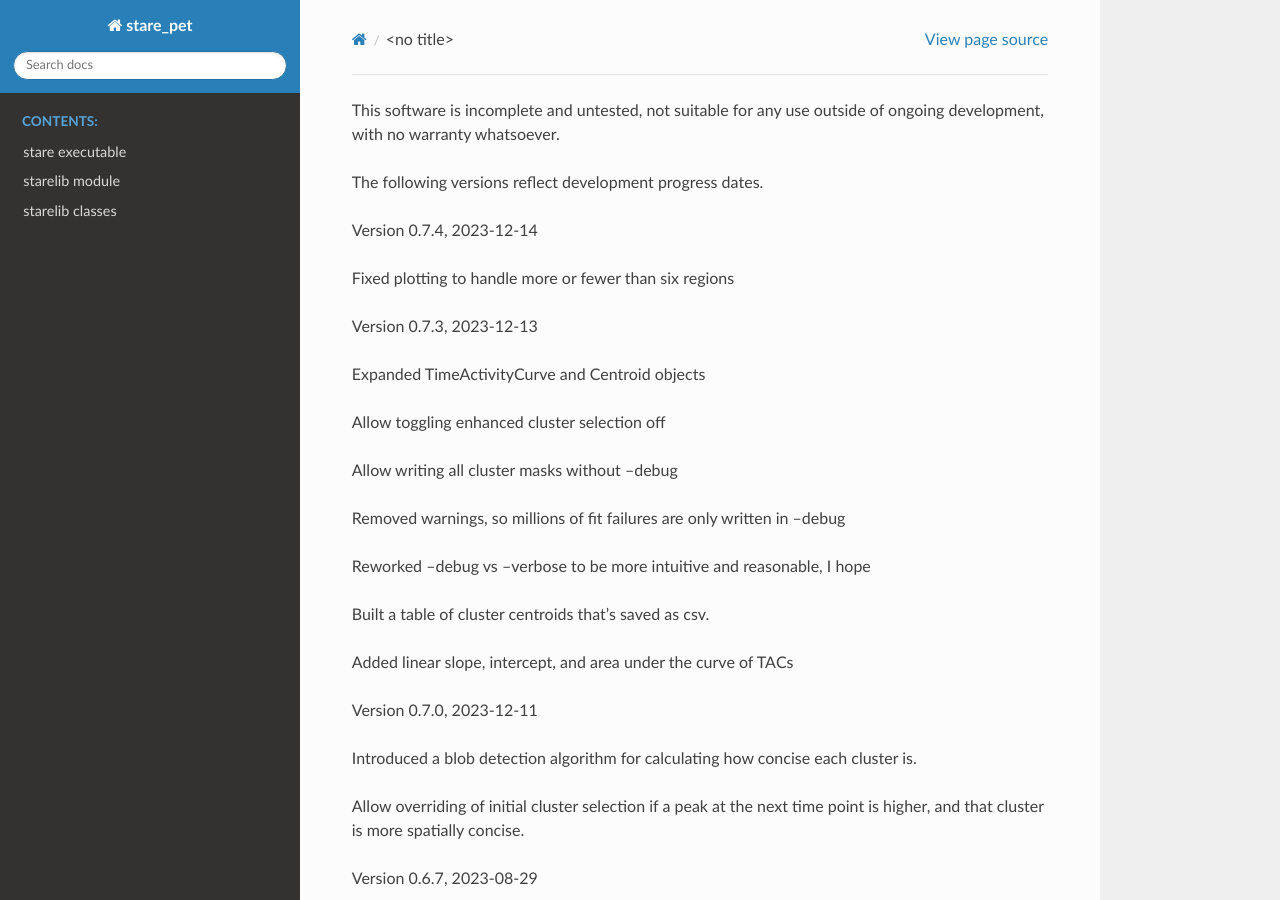
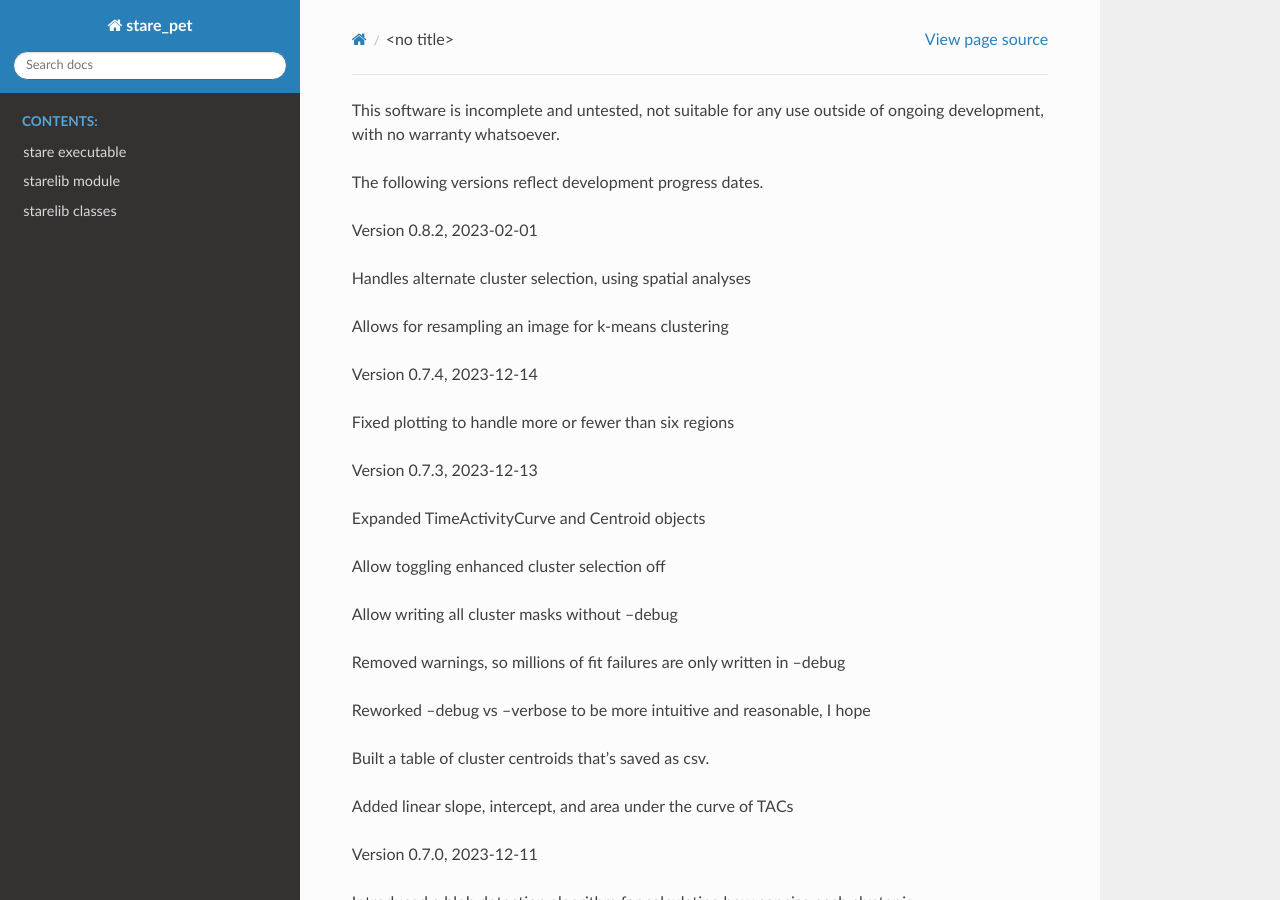
Before and after one commit to mfschmidt/stare_pet, a Sphinx documentation site: the page built from docs/changelog.rst, in a window 1280 px wide and 900 px high. Built offline with Sphinx 7.4.7 and the Read the Docs theme 2.0.0, drawn with Linux system fonts in a browser that asks for light colours.

Commit message:
version bump to 0.8.2

```diff
--- a/docs/changelog.rst
+++ b/docs/changelog.rst
@@ -3,6 +3,11 @@ not suitable for any use outside of ongoing development,
 with no warranty whatsoever.
 
 The following versions reflect development progress dates.
+
+Version 0.8.2, 2023-02-01
+
+- Handles alternate cluster selection, using spatial analyses
+- Allows for resampling an image for k-means clustering
 
 Version 0.7.4, 2023-12-14
 
```
